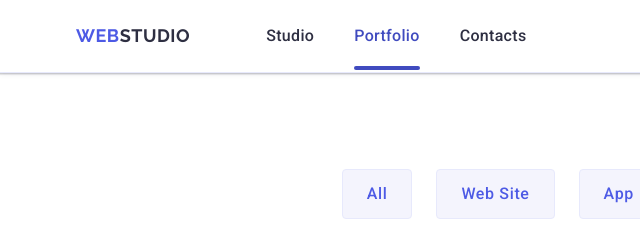
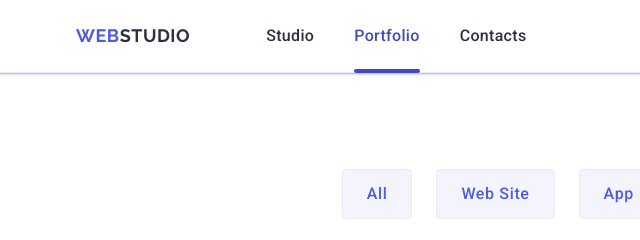
Before and after one commit to RAstik4444/glit-markup-hw-05, a plain HTML site: page portfolio.html in a window 1280 px wide. Shown: the top 240 px of the page, 0-640 px from the left. Drawn offline with nearby package versions, Linux system fonts and the light colour scheme.

Commit message:
link--current

```diff
--- a/css/index.css
+++ b/css/index.css
@@ -296,7 +296,7 @@ a.link--current {
     content: '';
     position: absolute;
     left: 0;
-    bottom: -1px;
+    margin-top: 45px;
     height: 4px;
     background-color: var(--pressed-state-color);
     border-radius: 2px;
```
